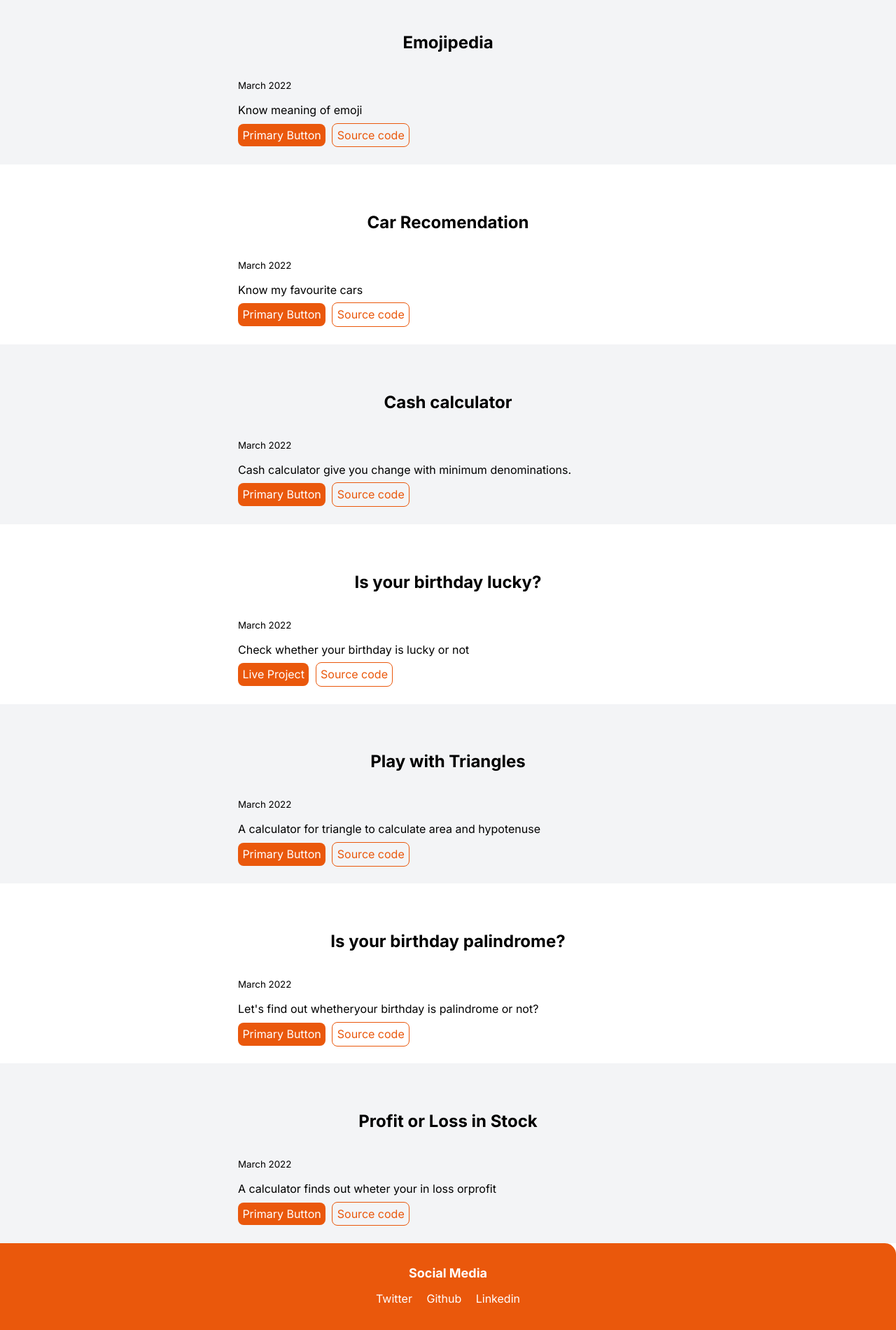
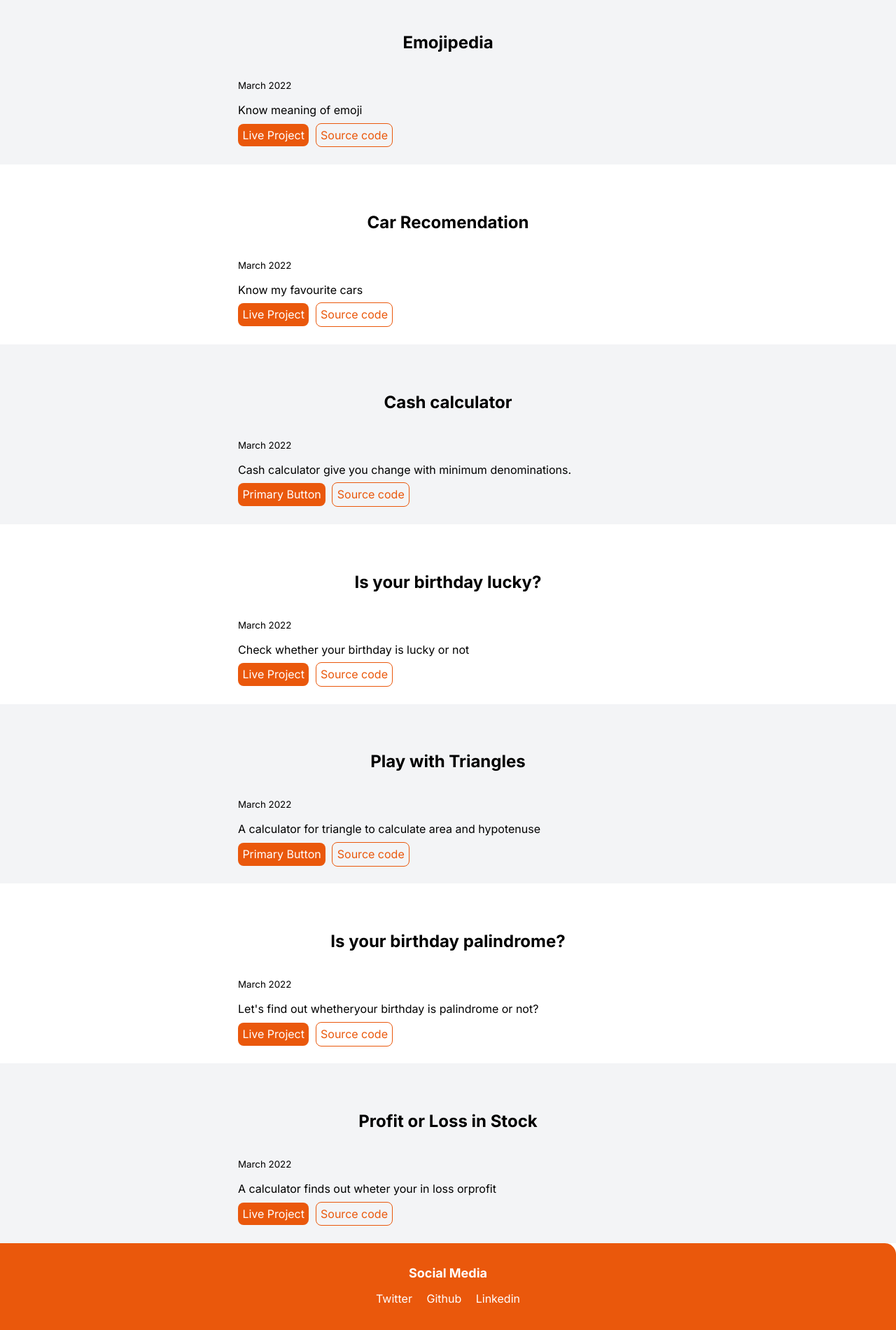
Before and after one commit to Nithin3008/Mark-3-4-5, a plain HTML site: page projects.html in a window 1280 px wide. Shown: the part 1233-3133 px from the top of the page at 70% size. Drawn offline with Linux system fonts and the light colour scheme.

Commit message:
Update projects.html

```diff
--- a/projects.html
+++ b/projects.html
@@ -80,7 +80,7 @@
             <h1> Emojipedia</h1>
             <small>March 2022</small>
         <p>Know meaning of emoji</p>
-        <a href="https://lwlxpe.csb.app/" class="prim-link links"> Primary Button</a>
+        <a href="https://lwlxpe.csb.app/" class="prim-link links"> Live Project</a>
         <a href="https://github.com/Nithin3008/Mark8" class="links sec-link">Source code </a>
 
         </div>
@@ -92,7 +92,7 @@
             <h1> Car Recomendation</h1>
             <small>March 2022</small>
             <p>Know my favourite cars</p>
-            <a href="https://wwm3cg.csb.app/"class="prim-link links"> Primary Button</a>
+            <a href="https://wwm3cg.csb.app/"class="prim-link links">Live Project</a>
             <a href="https://github.com/Nithin3008/Mark9" class="links sec-link">Source code </a>
         </div>
 
@@ -139,7 +139,7 @@
             <h1> Is your birthday palindrome?</h1>
             <small>March 2022</small>
             <p>Let's find out whetheryour birthday is palindrome or not?</p>
-            <a href="https://palindromebirthday2.netlify.app/" class="prim-link links"> Primary Button</a>
+            <a href="https://palindromebirthday2.netlify.app/" class="prim-link links"> Live Project</a>
             <a href="https://github.com/Nithin3008/Mark13" class="links sec-link" >Source code</a>
         </div>
 
@@ -149,7 +149,7 @@
             <h1> Profit or Loss in Stock</h1>
             <small>March 2022</small>
         <p>A calculator finds out wheter your in loss orprofit </p>
-        <a href="https://stockprofitloss1.netlify.app/" class="prim-link links"> Primary Button</a>
+        <a href="https://stockprofitloss1.netlify.app/" class="prim-link links"> Live Project</a>
         <a href="https://github.com/Nithin3008/Mark14" class="links sec-link" >Source code</a>
 
         </div>
```
